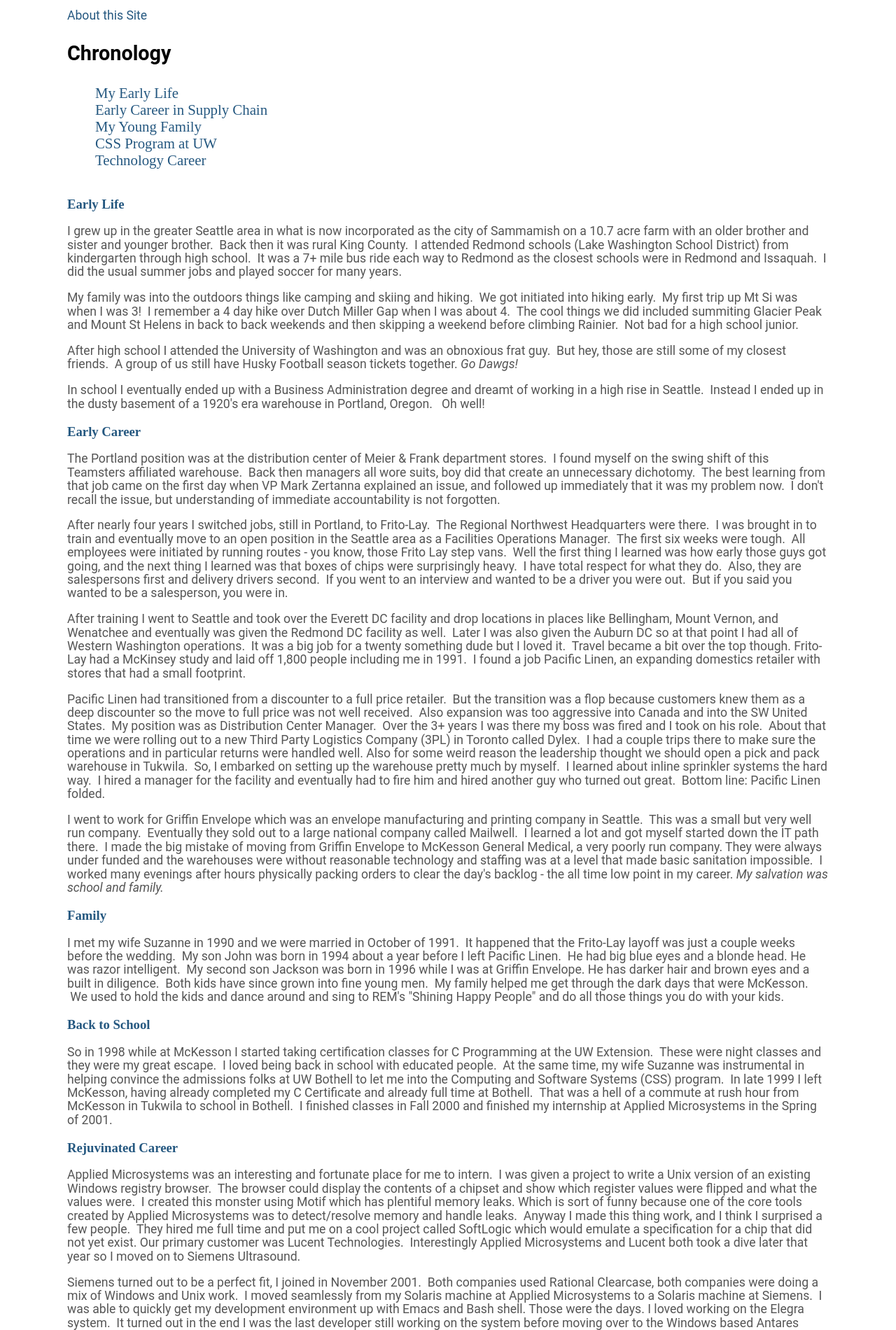
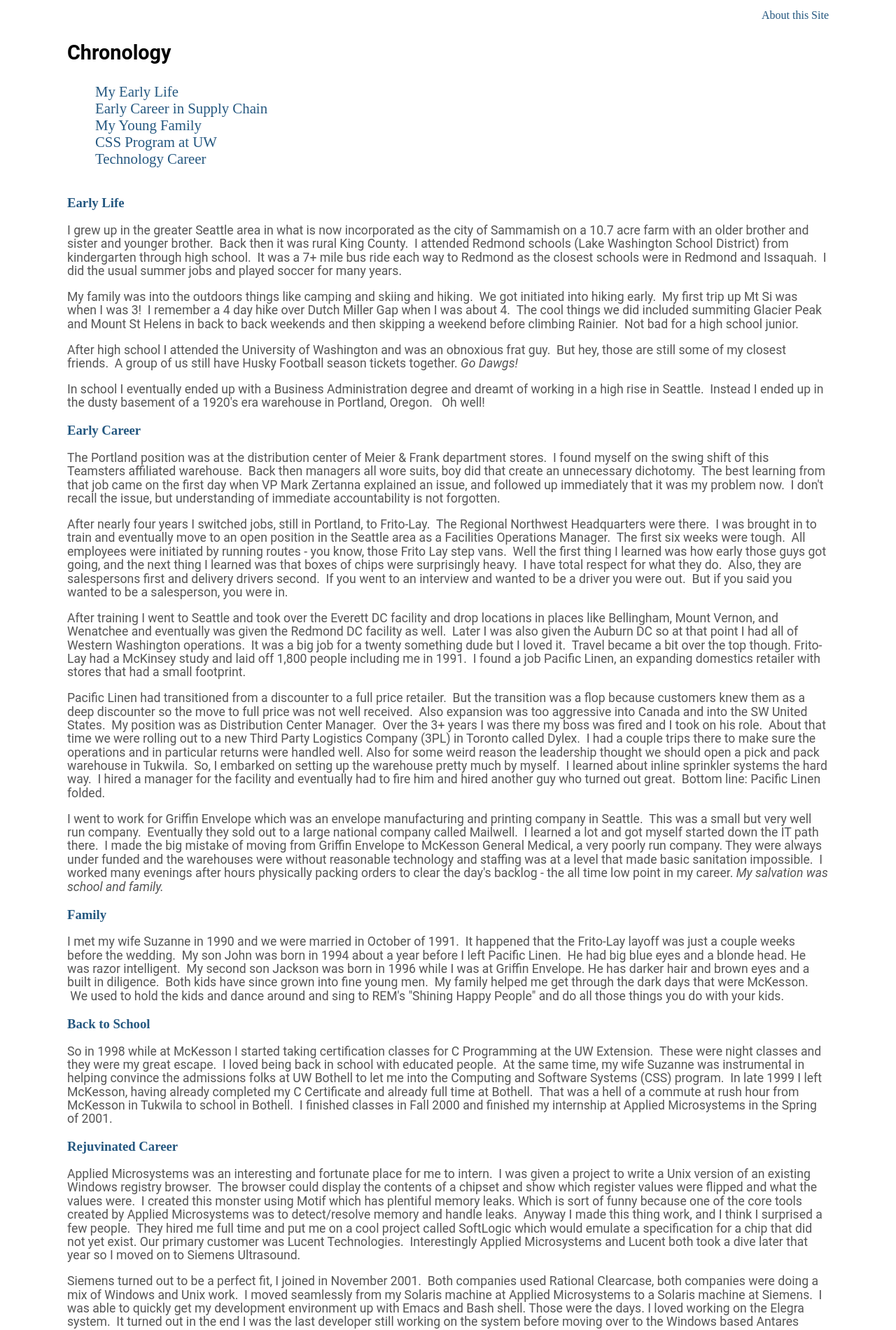
Before and after one commit to mo4dawg/mo4dawg.github.io, a Jekyll site: the page built from about/index.html, in a window 1280 px wide. Shown: the part 391-2291 px from the top of the page at 70% size. Built offline with Jekyll 4.4.1, drawn with Linux system fonts in a browser that asks for light colours.

Commit message:
Update index.html

```diff
--- a/about/index.html
+++ b/about/index.html
@@ -3,7 +3,7 @@
 title: About Kevin Connell
 ---
 <div class="blurb">
-<p><a href = "{{ root_url }}/theSite">About this Site</a></p>
+	<div align="right"><a href = "{{ root_url }}/theSite">About this Site</a></div>
 <h2>Chronology</h2>
 <ul class="posts">
 	<li><a href="{{ root_url }}/about/#EarlyLife">My Early Life</a></li>
```
